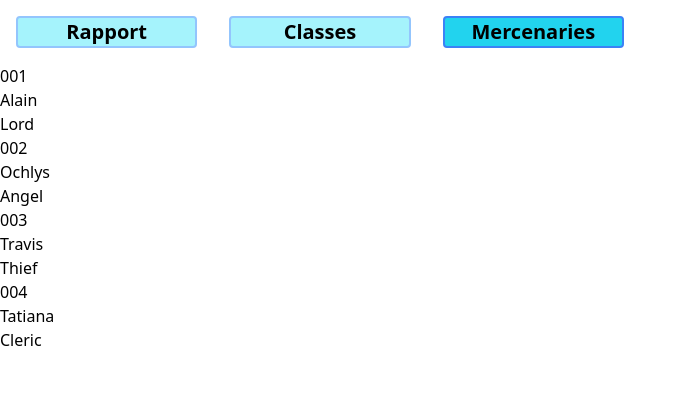
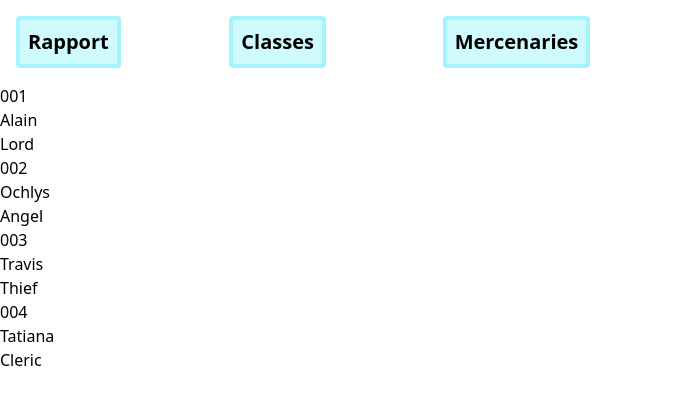
Before and after one commit to darsanech/UnicornSquad, a Vue app: page / in a window 1280 px wide. Shown: the top 404 px of the page, without its empty margins (0-687 px from the left). Built offline with nearby package versions, Linux system fonts and the light colour scheme.

Commit message:
base button

```diff
--- a/src/components/filter/FilterList.vue
+++ b/src/components/filter/FilterList.vue
@@ -1,21 +1,27 @@
 <template>
   <div class="grid grid-cols-3">
     <div class="m-4">
+      <base-button :mode="buttonIsSelected('rapport')">
         <div @click="selectDropDown('rapport')" class="selectButton">
           <p class="text-xl font-bold text-center">Rapport</p>
         </div>
+      </base-button>
     </div>
 
     <div class="m-4">
+      <base-button :mode="buttonIsSelected('class')">
         <div @click="selectDropDown('class')" class="selectButton">
           <p class="text-xl font-bold text-center">Classes</p>
         </div>
+      </base-button>
     </div>
 
     <div class="m-4">
+      <base-button :mode="buttonIsSelected('merc')">
         <div @click="selectMerc" class="selectedButton">
           <p class="text-xl font-bold text-center">Mercenaries</p>
         </div>
+      </base-button>
     </div>
   </div>
   <div class="dropDown" v-if="showClassesFilter == 'class'">
@@ -37,12 +43,19 @@
 </template>
 <script setup>
 import { ref } from 'vue'
+import BaseButton from '../ui/BaseButton.vue'
 import { useDummyListStore } from '../../stores/dummyList.ts'
 const dummyList = useDummyListStore()
 const rapportFilter = ref([])
 const classesFilter = ref([])
 const showClassesFilter = ref('')
 const mercFilter = ref(false)
+function buttonIsSelected(option) {
+  if (option === 'merc') {
+    return mercFilter.value ? 'activated' : 'inactive'
+  }
+  return showClassesFilter.value === option ? 'activated' : 'inactive'
+}
 function applyFilter() {
   console.log(classesFilter.value)
   dummyList.filterList(classesFilter.value, rapportFilter.value, mercFilter.value)
@@ -57,12 +70,6 @@ function selectDropDown(option) {
 }
 </script>
 <style scoped>
-.selectButton {
-  @apply border-solid border-blue-300 border-2 rounded bg-cyan-200 cursor-pointer;
-}
-.selectedButton {
-  @apply border-solid border-blue-500 border-2 rounded bg-cyan-400 cursor-pointer;
-}
 .dropDown {
   @apply flex flex-row border-2 border-solid border-blue-100 bg-blue-50;
 }
--- a/src/components/ui/BaseButton.vue
+++ b/src/components/ui/BaseButton.vue
@@ -0,0 +1,23 @@
+<template>
+  <button class="baseButton" :class="mode">
+    <slot></slot>
+  </button>
+</template>
+<script setup>
+const props = defineProps(['mode'])
+</script>
+<style scoped>
+.baseButton {
+  @apply border-solid border-4 rounded cursor-pointer p-2;
+}
+button:active,
+button:hover {
+  @apply border-blue-500 bg-cyan-300;
+}
+.activated {
+  @apply border-blue-700 bg-cyan-300;
+}
+.inactive {
+  @apply border-cyan-200 bg-cyan-100;
+}
+</style>
```
Lines whose indentation alone changed are shown as unchanged.
